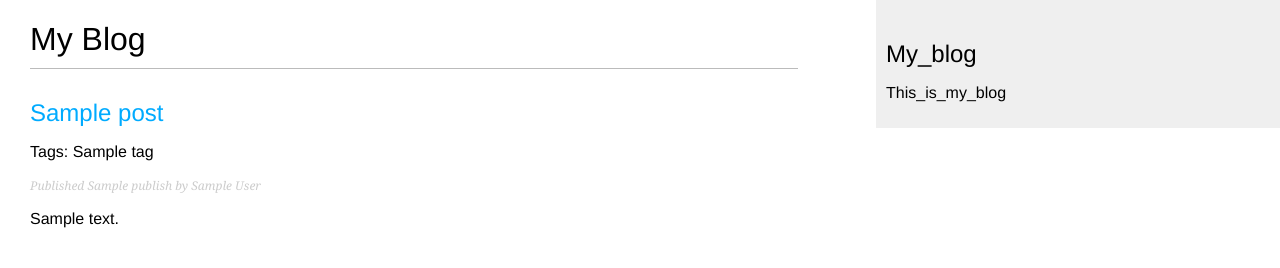
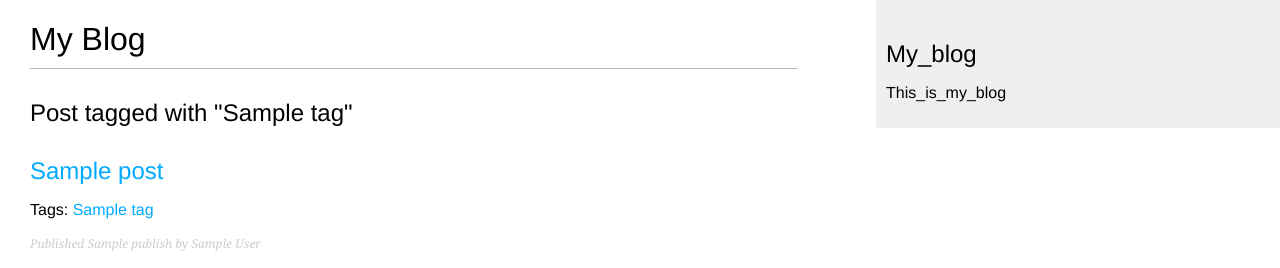
Before and after one commit to Oukey/My_exp_blog, a Django app: template mysite/blog/templates/blog/post/list.html in a window 1280 px wide. Shown: the top 268 px of the page. Run offline with Django 3.2, Linux system fonts and the light colour scheme; the template is opened without the code that fills it: most values are stand-ins (such as "Sample title", 1, 10 or a date in 2020).

Commit message:
Добавлена фильтрация статей по тегам

```diff
--- a/mysite/blog/templates/blog/post/list.html
+++ b/mysite/blog/templates/blog/post/list.html
@@ -4,17 +4,30 @@
 
 {% block content %}
   <h1>My Blog</h1>
+
+  {% if tag %}
+    <h2>Post tagged with "{{ tag.name }}"</h2>
+  {% endif %}
   {% for post in posts %}
     <h2>
       <a href="{{ post.get_absolute_url }}">
         {{ post.title }}
       </a>
     </h2>
-    <p class="tags">Tags: {{ post.tags.all|join:", " }}</p>
+    <p class="tags">
+      Tags:
+        {% for tag in post.tags.all %}
+          <a href="{% url "blog:post_list_by_tag" tag.slug %}">
+          {{ tag.name }}
+          </a>
+          {% if not forloop.last %}, {% endif %}
+        {% endfor %}
+    </p>
+
     <p class="date">
       Published {{ post.publish }} by {{ post.author }}
     </p>
     {{ post.body|truncatewords:30|linebreaks }}
   {% endfor %}
-  {% include "pagination.html" with page=page_obj %}
+  {% include "pagination.html" with page=posts %}
 {% endblock %}
--- a/mysite/blog/urls.py
+++ b/mysite/blog/urls.py
@@ -6,8 +6,9 @@ app_name = 'blog'
 
 urlpatterns = [
     # post views
-    # post('', views.post_list, name='post_list'),
-    path('', views.PostListView.as_view(), name='post_list'),
+    path('', views.post_list, name='post_list'),
+    # path('', views.PostListView.as_view(), name='post_list'),
+    path('tag/<slug:tag_slug>/', views.post_list, name='post_list_by_tag'),
     path('<int:year>/<int:month>/<int:day>/<slug:post>/',
          views.post_detail,
          name='post_detail'),
```
Also changed, not shown: mysite/blog/views.py (+10 -2 lines).
